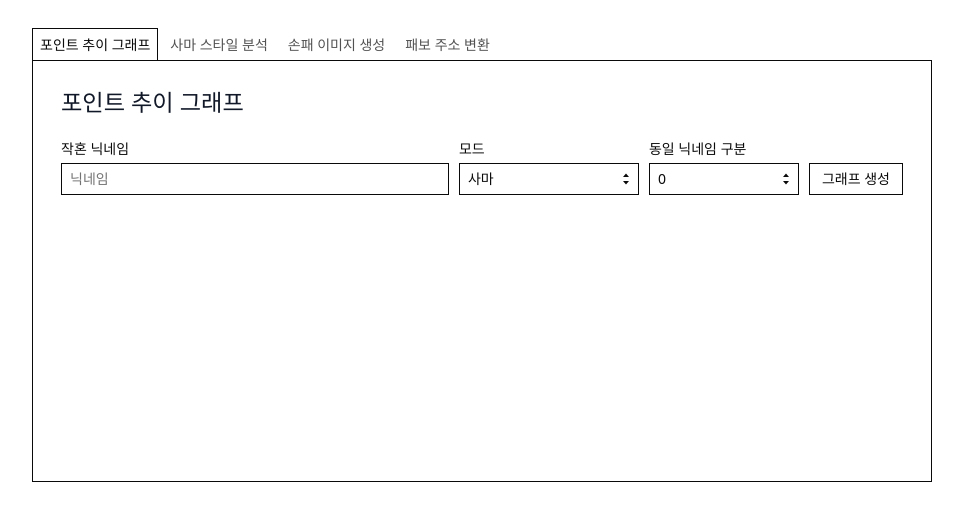
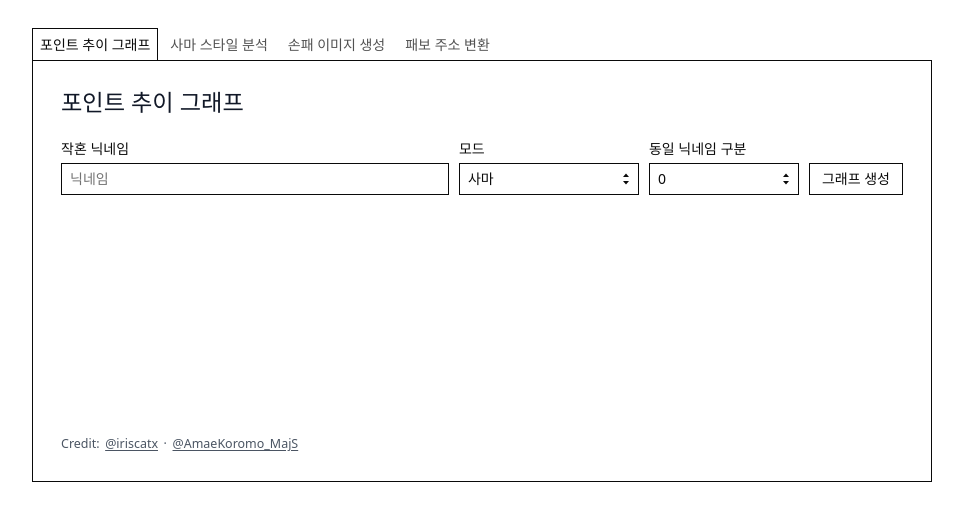
Before and after one commit to 4n3u/MajsoulGraph, a React (Vite) app in the folder client/: page / in a window 1280 px wide. Shown: the top 520 px of the page, without its empty margins (158-1121 px from the left). Built offline with nearby package versions, Linux system fonts and the light colour scheme.

Commit message:
chore: add tool credits

```diff
--- /dev/null
+++ b/client/src/components/ToolCredit.tsx
@@ -0,0 +1,24 @@
+type CreditLink = {
+  label: string;
+  href: string;
+};
+
+type ToolCreditProps = {
+  links: readonly CreditLink[];
+};
+
+export function ToolCredit({ links }: ToolCreditProps) {
+  return (
+    <footer className="tool-credit" aria-label="크레딧">
+      <span>Credit:</span>
+      {links.map((link, index) => (
+        <span className="tool-credit-item" key={link.href}>
+          {index > 0 ? <span aria-hidden="true">·</span> : null}
+          <a href={link.href} target="_blank" rel="noreferrer">
+            {link.label}
+          </a>
+        </span>
+      ))}
+    </footer>
+  );
+}
--- a/client/src/features/PointTrendGraph.tsx
+++ b/client/src/features/PointTrendGraph.tsx
@@ -10,6 +10,7 @@ import { EChart } from "../charts/EChart";
 import { buildPointChartOptions } from "../charts/pointChartOptions";
 import { Button, ProgressBar, SelectField, TextField } from "../components/BaseControls";
 import { useErrorToast } from "../components/ErrorToasts";
+import { ToolCredit } from "../components/ToolCredit";
 
 type ModeLabel = "사마" | "삼마";
 type SameNameIndex = "0" | "1" | "2";
@@ -65,6 +66,11 @@ const sameNameOptions: ReadonlyArray<{ label: string; value: SameNameIndex }> =
   { label: "1", value: "1" },
   { label: "2", value: "2" }
 ];
+
+const pointCredits = [
+  { label: "@iriscatx", href: "https://x.com/iriscatx" },
+  { label: "@AmaeKoromo_MajS", href: "https://5-data.amae-koromo.com/" }
+] as const;
 
 function formatDate(timestamp: number): string {
   return new Intl.DateTimeFormat("ko-KR", {
@@ -384,6 +390,8 @@ export function PointTrendGraph() {
           </section>
         </section>
       ) : null}
+
+      <ToolCredit links={pointCredits} />
     </section>
   );
 }
--- a/client/src/features/StyleAnalysis.tsx
+++ b/client/src/features/StyleAnalysis.tsx
@@ -4,6 +4,7 @@ import { EChart } from "../charts/EChart";
 import { buildStyleChartOptions } from "../charts/styleChartOptions";
 import { Button, ProgressBar, SelectField, TextField } from "../components/BaseControls";
 import { useErrorToast } from "../components/ErrorToasts";
+import { ToolCredit } from "../components/ToolCredit";
 
 type SameNameIndex = "0" | "1" | "2";
 
@@ -45,6 +46,11 @@ const sameNameOptions: ReadonlyArray<{ label: string; value: SameNameIndex }> =
   { label: "1", value: "1" },
   { label: "2", value: "2" }
 ];
+
+const styleCredits = [
+  { label: "@yuraku_urame", href: "https://x.com/yuraku_urame" },
+  { label: "@AmaeKoromo_MajS", href: "https://5-data.amae-koromo.com/" }
+] as const;
 
 async function parseStyleResponse(response: Response): Promise<StyleResponse> {
   let body: StyleResponse | null = null;
@@ -246,6 +252,8 @@ export function StyleAnalysis() {
           </dl>
         </section>
       ) : null}
+
+      <ToolCredit links={styleCredits} />
     </section>
   );
 }
--- a/client/src/styles.css
+++ b/client/src/styles.css
@@ -194,6 +194,8 @@ h1 {
 }
 
 .tool-card {
+  display: flex;
+  flex-direction: column;
   min-height: 420px;
   padding: 28px;
 }
@@ -207,6 +209,34 @@ h1 {
   font-size: 1.45rem;
   line-height: 1.2;
   margin: 0;
+}
+
+.tool-credit {
+  align-self: flex-start;
+  color: var(--text-muted);
+  display: flex;
+  flex-wrap: wrap;
+  font-size: 0.78rem;
+  gap: 0.35rem;
+  line-height: 1.35;
+  margin-top: auto;
+  padding-top: 18px;
+}
+
+.tool-credit-item {
+  display: inline-flex;
+  gap: 0.35rem;
+}
+
+.tool-credit a {
+  color: inherit;
+  text-decoration: underline;
+  text-underline-offset: 2px;
+}
+
+.tool-credit a:focus-visible {
+  outline: 2px solid oklch(14.5% 0 0deg);
+  outline-offset: 2px;
 }
 
 .converter-form,
@@ -876,6 +906,10 @@ h1 {
     min-height: 320px;
   }
 
+  .tool-credit {
+    padding-top: 14px;
+  }
+
   .input-row,
   .result-meta,
   .point-form-grid,
```
Also changed, not shown: 2 other files (tests, documents, lock files or other folders).
